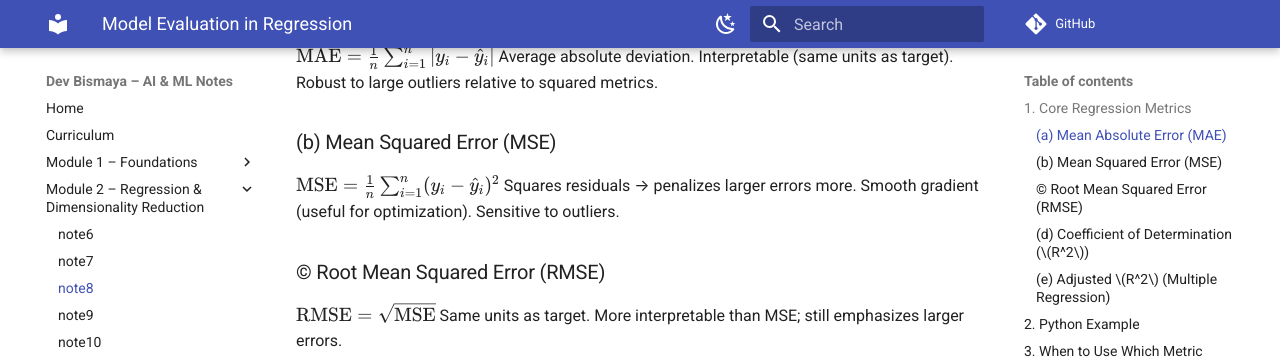
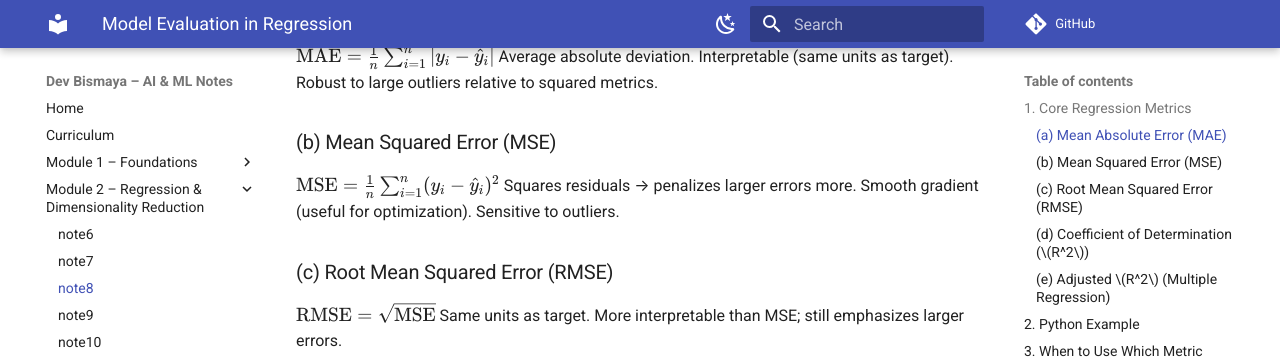
Before and after one commit to dukebismaya/MLUP-Notes, an MkDocs documentation site: the page built from docs/notes/note8.md, in a window 1280 px wide and 900 px high, scrolled down 364 px. Shown: the top 362 px of the window. Built offline with MkDocs 1.6.1 and Material for MkDocs 9.7.7, drawn with Linux system fonts in a browser that asks for light colours; comment, search, counter and statistics services are not loaded; part of the change alters nothing that is shown.

```diff
--- a/docs/notes/note8.md
+++ b/docs/notes/note8.md
@@ -21,7 +21,7 @@ Average absolute deviation. Interpretable (same units as target). Robust to larg
 $\text{MSE} = \frac{1}{n} \sum_{i=1}^{n} (y_i - \hat{y}_i)^2$
 Squares residuals → penalizes larger errors more. Smooth gradient (useful for optimization). Sensitive to outliers.
 
-### (c) Root Mean Squared Error (RMSE)
+### &#40;c&#41; Root Mean Squared Error (RMSE)
 $\text{RMSE} = \sqrt{\text{MSE}}$
 Same units as target. More interpretable than MSE; still emphasizes larger errors.
 
```
